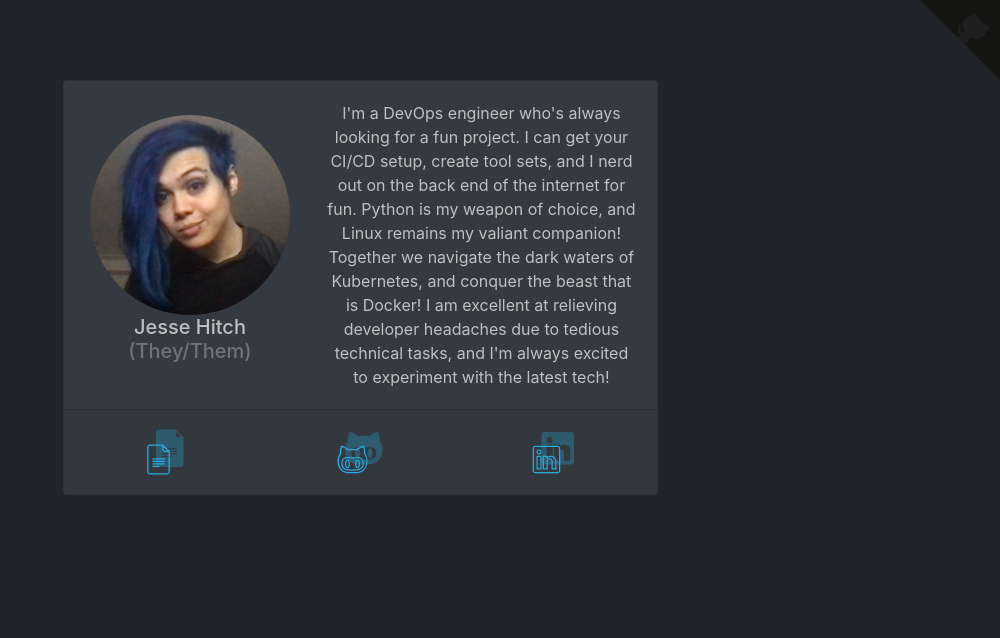
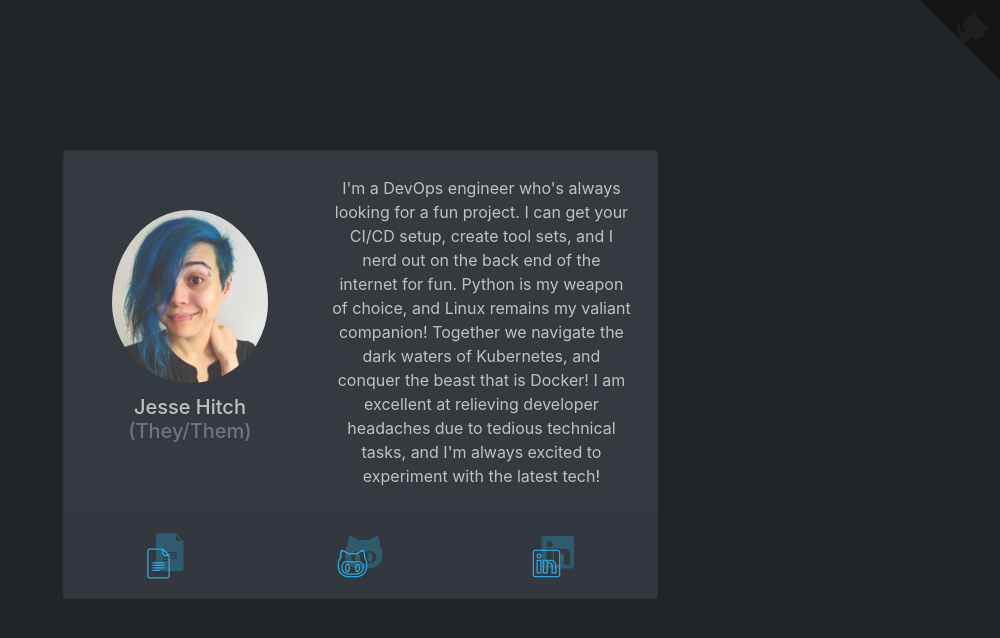
Before and after one commit to jessebot/resume-as-a-service, a React (Create React App) app: page / in a window 1280 px wide. Shown: the top 638 px of the page, without its empty margins (280-1280 px from the left). Built offline with nearby package versions, Linux system fonts and the light colour scheme.

Commit message:
more layout, better photo (#15)
Many CSS changes, also better photo

```diff
--- a/src/App.css
+++ b/src/App.css
@@ -6,6 +6,15 @@
   align-items: center;
   flex-direction: center;
   display: center;
+}
+
+.img-fluid.rounded-circle {
+  height: 185px;
+  padding-bottom: 12px;
+}
+
+.blurb {
+  padding: 5px;
 }
 
 body {
--- a/src/App.js
+++ b/src/App.js
@@ -45,7 +45,6 @@ function App () {
                     <Col sm={5} xs={12}>
                       <Image src={process.env.REACT_APP_PROFILE_PHOTO}
                              alt={process.env.REACT_APP_PROFILE_PHOTO_ALT_TEXT}
-                             style={{ height: '200px' }}
                              roundedCircle fluid />
                       <Card.Title>
                         {process.env.REACT_APP_NAME}
@@ -53,7 +52,9 @@ function App () {
                       </Card.Title>
                     </Col>
                     <Col sm={7} xs={12}>
-                      {process.env.REACT_APP_BLURB}
+                      <div className='blurb'>
+                        {process.env.REACT_APP_BLURB}
+                      </div>
                     </Col>
                   </Row>
                 </Card.Text>
--- a/src/index.css
+++ b/src/index.css
@@ -1,5 +1,5 @@
 body {
-  padding-top: 15px;
+  padding-top: 14px;
   margin: 0;
   font-family: -apple-system, BlinkMacSystemFont, 'Segoe UI', 'Roboto', 'Oxygen',
     'Ubuntu', 'Cantarell', 'Fira Sans', 'Droid Sans', 'Helvetica Neue',
@@ -8,15 +8,17 @@ body {
   -moz-osx-font-smoothing: grayscale;
 }
 
-@media only screen and (min-width: 768px) {
+/* mid option */
+@media only screen and (min-width: 576px) {
   body {
-    padding-top: 65px;
+    padding-top: 110px;
   }
 }
 
-@media only screen and (min-width: 1025px) {
+/* ipad pro 2020 and bigger */
+@media only screen and (min-width: 768px) {
   body {
-    padding-top: 80px;
+    padding-top: 150px;
   }
 }
 
```
Also changed, not shown: public/jesse_2021.jpg.
